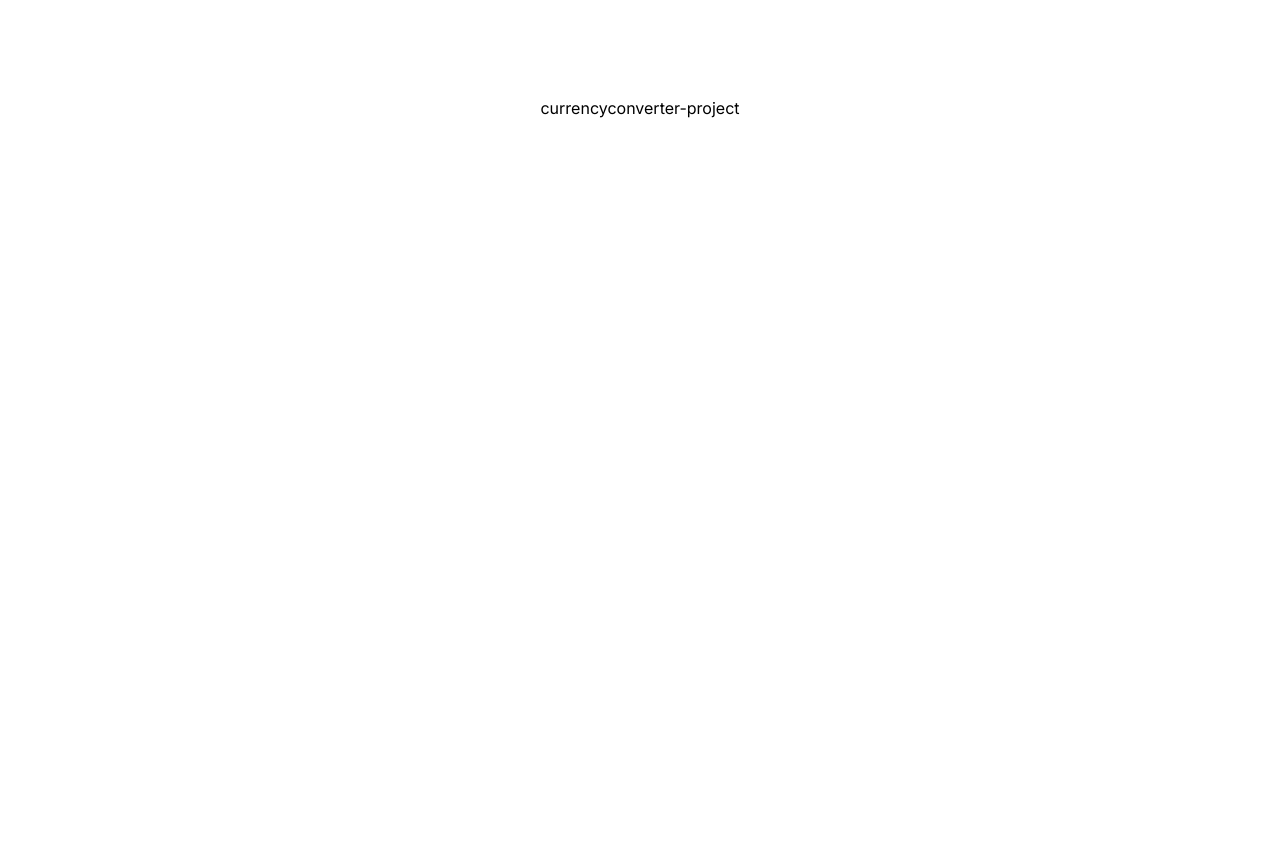
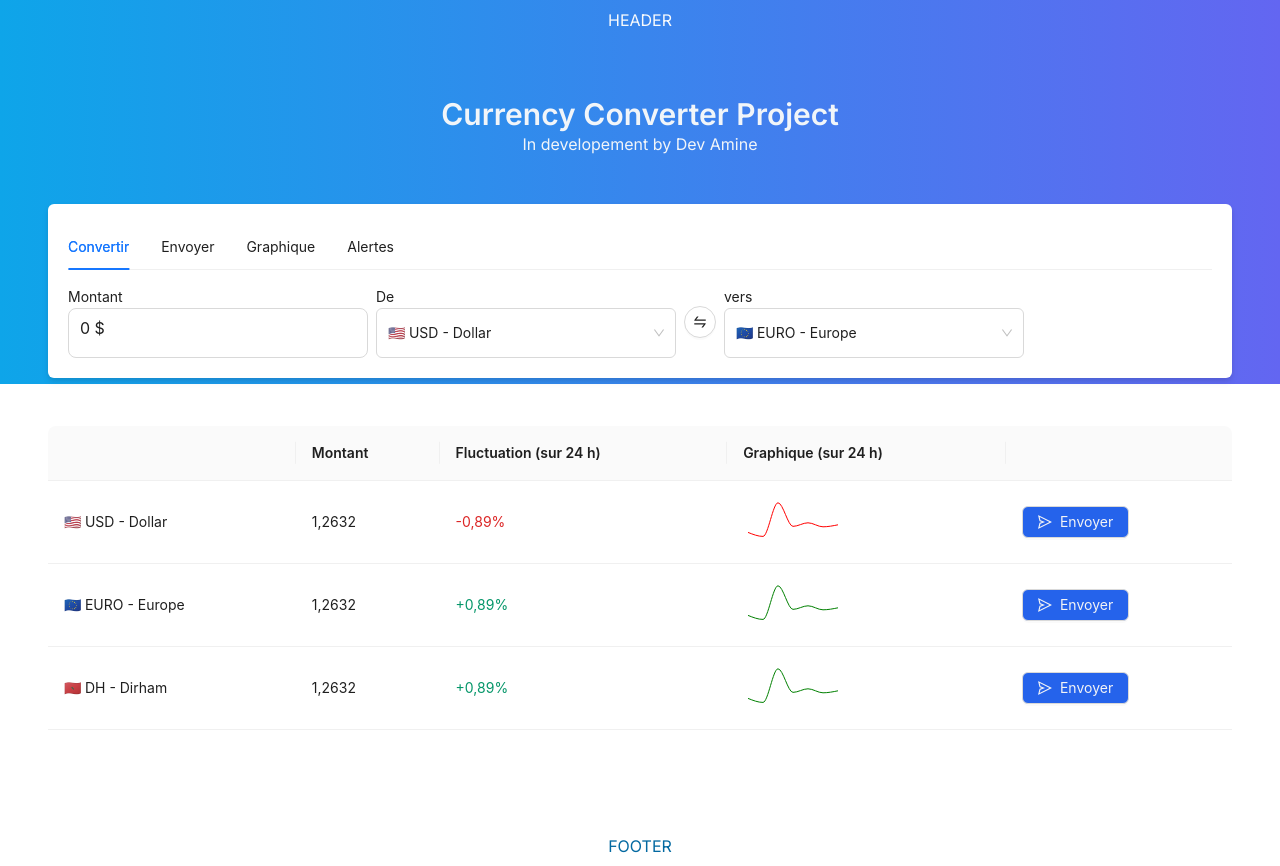
Before and after one commit to Aminefilaliansari/currencyconverter-project, a Next.js app: page / in a window 1280 px wide. Before the commit the page ends 800 px from the top, so only its background shows below. Built offline with nearby package versions, Linux system fonts and the light colour scheme.

Commit message:
🎨 imporve structure

```diff
--- a/app/page.js
+++ b/app/page.js
@@ -1,9 +1,14 @@
-import Image from "next/image";
+"use client";
+import HomeConverter from "./pages/homeconverter";
+import Header from "./layouts/header";
+import Footer from "./layouts/footer";
 
 export default function Home() {
   return (
-    <main className="flex min-h-screen flex-col items-center justify-between p-24">
-      <p>currencyconverter-project</p>
-    </main>
+    <>
+      <Header />
+      <HomeConverter />
+      <Footer/>
+    </>
   );
 }
```
